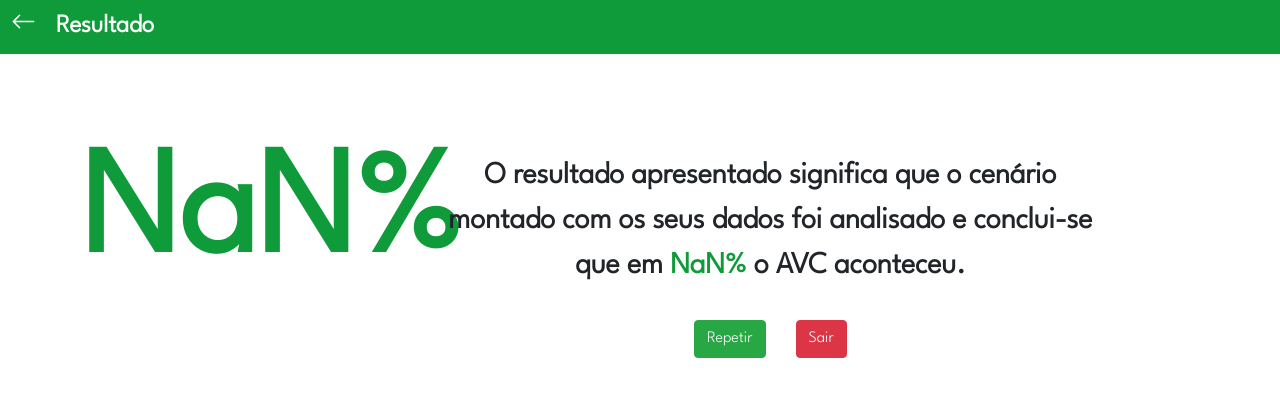
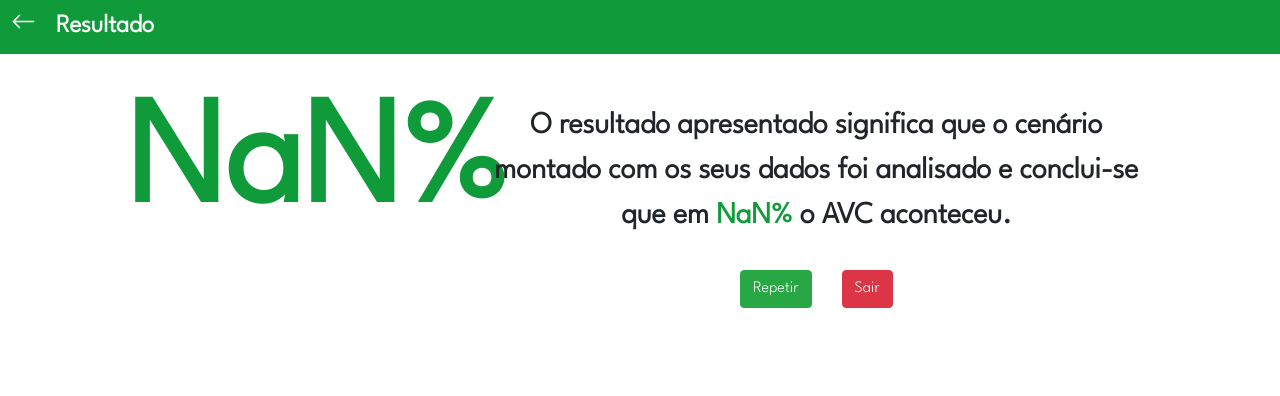
Before and after one commit to fersilverio/front-TCC, a Vue app: page /result in a window 1280 px wide. Shown: the top 396 px of the page. Built offline with nearby package versions, Linux system fonts and the light colour scheme; what vue-sweetalert2 would draw is missing.

Commit message:
pronto pra analise do professor

```diff
--- a/src/views/ResultPage.vue
+++ b/src/views/ResultPage.vue
@@ -131,7 +131,7 @@ export default {
     }
 
     .container-principal{
-        margin: 50px;
+        /* margin: 50px; */
         width: 85%;
     }
 
```
